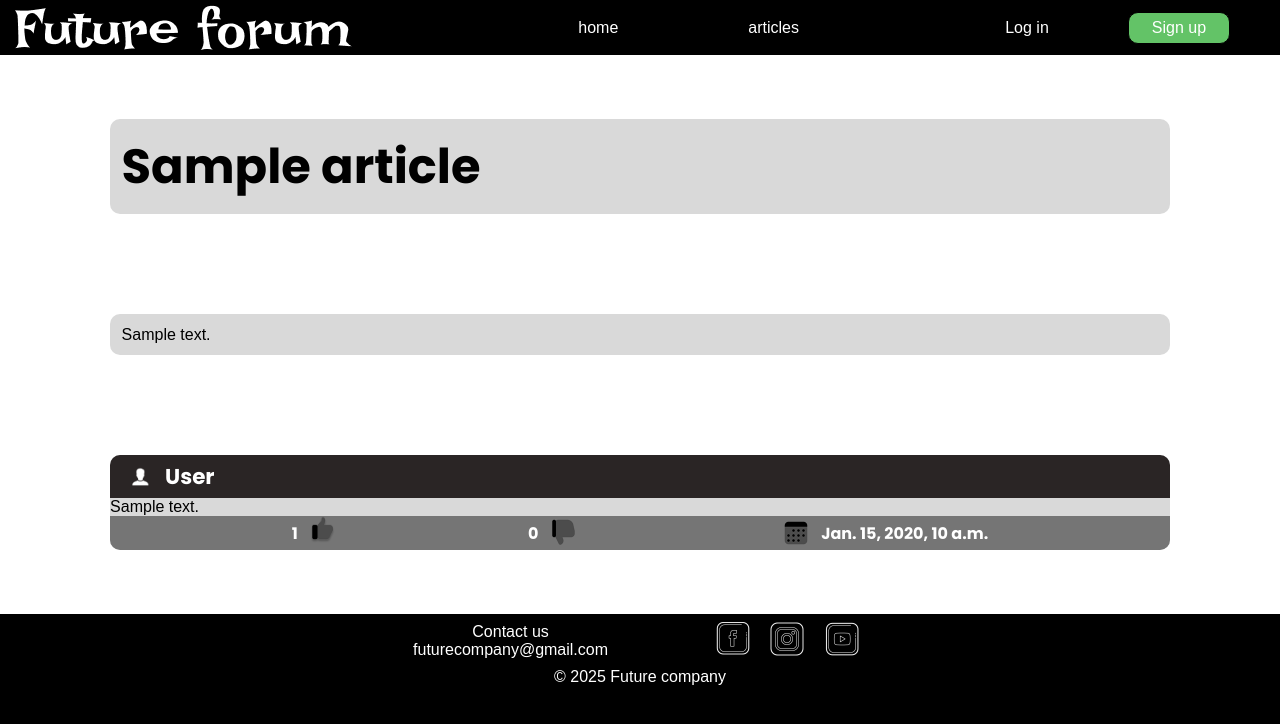
After one commit to ZorkHeh/SkillSHaringDjango, a Django app: page /article/1/ in a window 1280 px wide. The commit adds this page. Shown: the top 724 px of the page. Run offline with Django 5.2, Linux system fonts and the light colour scheme; tables that the repository leaves empty hold one stand-in row (values such as "Sample post"); some web fonts are replaced.

Commit message:
comments and likes

```diff
--- a/SkillSHaring/urls.py
+++ b/SkillSHaring/urls.py
@@ -17,15 +17,16 @@ Including another URLconf
 from django.contrib import admin
 from django.urls import path
 
-from skill_sharing.views import index, articles
+from skill_sharing.views import index, articles, article
 from user.views import log_out, log_in, register
 
 urlpatterns = [
     path('admin/', admin.site.urls),
     path('', index, name='index'),
-    path('articles', articles, name='articles'),
-    path('logout', log_out, name='logout'),
-    path('login', log_in, name='login'),
-    path('register', register, name='register'),
+    path('articles/', articles, name='articles'),
+    path('article/<int:id>/', article, name='article'),
+    path('logout/', log_out, name='logout'),
+    path('login/', log_in, name='login'),
+    path('register/', register, name='register'),
 
 ]
--- a/skill_sharing/admin.py
+++ b/skill_sharing/admin.py
@@ -1,4 +1,7 @@
 from django.contrib import admin
 
-from skill_sharing.models import Article
+from skill_sharing.models import Article, Comment, CommentLike, ArticleLike
 admin.site.register(Article)
+admin.site.register(Comment)
+admin.site.register(CommentLike)
+admin.site.register(ArticleLike)
--- a/skill_sharing/models.py
+++ b/skill_sharing/models.py
@@ -1,8 +1,54 @@
+from django.contrib.auth.models import User
 from django.db import models
+from django.db.models import ForeignKey
+
 
 class Article(models.Model):
     title = models.CharField(max_length=120)
     content = models.TextField()
-    likes = models.IntegerField(default=0)
-    dislikes = models.IntegerField(default=0)
     date = models.DateTimeField(auto_now_add=True)
+
+    user = models.ForeignKey(User, on_delete=models.CASCADE, null=True)
+
+    def get_total_likes(self):
+        return self.articlelike_set.filter(is_liked=True).count()
+
+    def get_total_dislikes(self):
+        return self.articlelike_set.filter(is_liked=False).count()
+
+    def get_total_comments(self):
+        return self.comment_set.count()
+
+    def get_comments(self):
+        return self.comment_set.all()
+
+    def get_excerpt(self, length=1300):
+        if len(self.content) > length:
+            return self.content[:length] + "..."
+        elif len(self.content) < length:
+            return self.content
+
+
+class Comment(models.Model):
+    content = models.TextField()
+    user = models.ForeignKey(User, on_delete=models.CASCADE, null=True)
+    article = models.ForeignKey(Article, on_delete=models.CASCADE, null=True)
+
+    date = models.DateTimeField(auto_now_add=True)
+
+    def get_total_likes(self):
+        return self.commentlike_set.filter(is_liked=True).count()
+
+    def get_total_dislikes(self):
+        return self.commentlike_set.filter(is_liked=False).count()
+
+class ArticleLike(models.Model):
+    user = models.ForeignKey(User, on_delete=models.CASCADE)
+    article = models.ForeignKey(Article, on_delete=models.CASCADE)
+    is_liked = models.BooleanField()
+
+
+class CommentLike(models.Model):
+    user = models.ForeignKey(User, on_delete=models.CASCADE)
+    comment = models.ForeignKey(Comment, on_delete=models.CASCADE)
+    is_liked = models.BooleanField()
--- a/skill_sharing/static/styles.css
+++ b/skill_sharing/static/styles.css
@@ -425,6 +425,8 @@ footer{
 
 .article-body{
     font-size: 1.5em;
+
+    height: 300px;
 }
 
 .article-footer{
--- a/skill_sharing/views.py
+++ b/skill_sharing/views.py
@@ -11,3 +11,8 @@ def articles(request):
     context = {'articles': articles}
 
     return render(request, "articles.html", context)
+
+def article(request, id):
+    article = Article.objects.get(pk=1)
+
+    return render(request, "article.html", {'article': article})
--- /dev/null
+++ b/templates/article.html
@@ -0,0 +1,44 @@
+{% extends 'base.html' %}
+{% load static %}
+
+{% block content %}
+
+    <div class="individual-article-name content-block">
+        <h1>{{ article.title }}</h1>
+    </div>
+    <div class="individual-article-body content-block">
+        {{ article.content }}
+    </div>
+    {% for comment in article.get_comments %}
+    <div class="individual-article-comments content-block">
+        <div class="individual-article-comments-name">
+            <img src="{% static "Account.png" %}" alt="" class="individual-article-comments-user-img">
+            <h6>User</h6>
+        </div>
+        <div class="individual-article-comments-body">
+            <div>{{ comment.content }}</div>
+        </div>
+        <div class="individual-article-comments-footer">
+            <div class="individual-article-comments-name-footer-iconsvalues">
+                <h4 class="individual-article-comments-name-footer-iconsvalues-h">{{ comment.get_total_likes }}</h4>
+                <a href="">
+                    <img src="{% static 'FacebookLike.png' %}" alt="" class="individual-article-comments-footer-img">
+                </a>
+            </div>
+            <div class="individual-article-comments-name-footer-iconsvalues">
+                <h4 class="individual-article-comments-name-footer-iconsvalues-h">{{ comment.get_total_dislikes }}</h4>
+                <a href="">
+                    <img src="{% static 'ThumbsDown.png' %}" alt="" class="individual-article-comments-footer-img">
+                </a>
+            </div>
+
+            <div class="individual-article-comments-footer-date">
+                <img src="{% static 'Calendar.png' %}" alt="" class="individual-article-comments-footer-img">
+                <h4 class="individual-article-comments-footer-date-h">{{ comment.date }}</h4>
+            </div>
+
+        </div>
+    </div>
+    {% endfor %}
+
+{% endblock %}
```
Also changed, not shown: templates/articles.html (+5 -5 lines).
